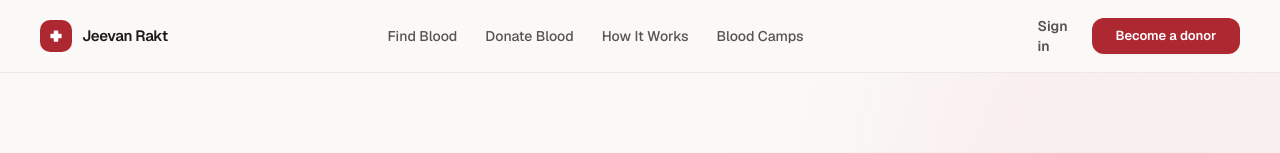
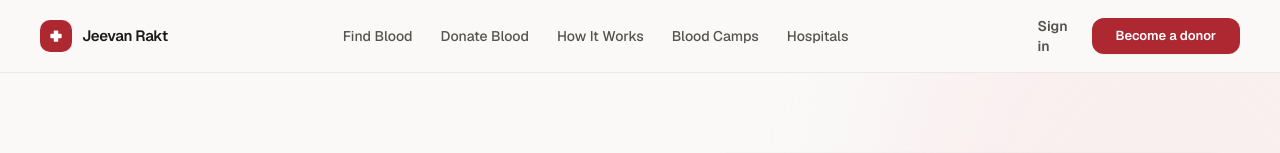
Before and after one commit to johnson-tony/blood_donation, a Next.js app: page / in a window 1280 px wide. Shown: the top 153 px of the page. Built offline with nearby package versions, Linux system fonts and the light colour scheme; no server answers.

Commit message:
feat: add hospitals to public navigation

```diff
--- a/components/public-site/home-page.tsx
+++ b/components/public-site/home-page.tsx
@@ -19,6 +19,7 @@ export function PublicHome() {
             <a href="#donate" className="text-sm font-medium text-ink-secondary hover:text-ink">Donate Blood</a>
             <a href="#how-it-works" className="text-sm font-medium text-ink-secondary hover:text-ink">How It Works</a>
             <a href="#camps" className="text-sm font-medium text-ink-secondary hover:text-ink">Blood Camps</a>
+            <Link href="/hospitals" className="text-sm font-medium text-ink-secondary hover:text-ink">Hospitals</Link>
           </nav>
           <div className="flex items-center gap-2.5">
             <Link href="/sign-in" className="hidden rounded-xl px-3.5 py-2 text-sm font-semibold text-ink-secondary hover:bg-surface-muted hover:text-ink sm:inline-flex">Sign in</Link>
```
